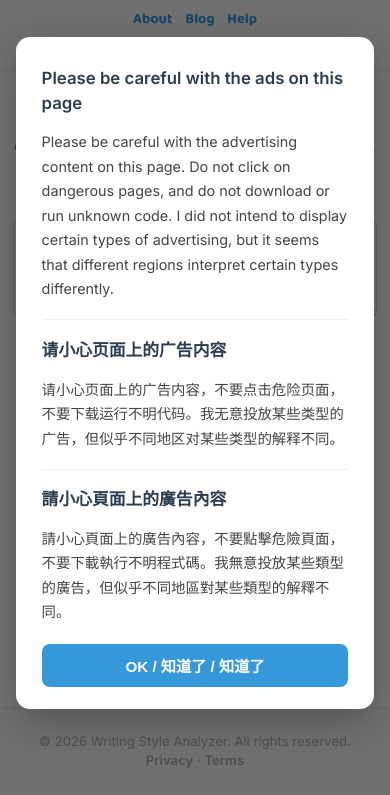
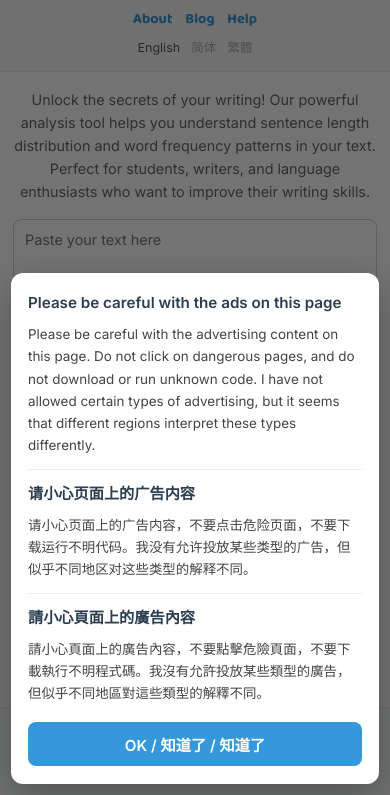
Before and after one commit to cjf9/WritingStyleAnalyzer, a plain HTML site: page index.html in a window 390 px wide. Shown: the part 49-844 px from the top of the page. Drawn offline with nearby package versions, Linux system fonts and the light colour scheme.

Commit message:
inline ad notice styles for mobile, reword copy

```diff
--- a/css/style.css
+++ b/css/style.css
@@ -493,69 +493,3 @@ footer a:hover {
         gap: 0.4rem;
     }
 }
-
-/* ── Ad notice dialog ─────────────────────────────────────── */
-.ad-notice {
-    position: fixed;
-    inset: 0;
-    background: rgba(0, 0, 0, 0.55);
-    display: flex;
-    align-items: center;
-    justify-content: center;
-    z-index: 10000;
-    padding: 1rem;
-}
-
-.ad-notice[hidden] {
-    display: none;
-}
-
-.ad-notice-card {
-    background: #fff;
-    border-radius: 14px;
-    max-width: 520px;
-    width: 100%;
-    max-height: 88vh;
-    overflow-y: auto;
-    padding: 1.8rem 1.6rem 1.4rem;
-    box-shadow: 0 12px 40px rgba(0, 0, 0, 0.28);
-    text-align: left;
-}
-
-.ad-notice-card h2 {
-    font-size: 1.05rem;
-    color: #2c3e50;
-    margin: 0 0 0.9rem;
-    font-weight: 600;
-}
-
-.ad-notice-card p {
-    font-size: 0.9rem;
-    line-height: 1.7;
-    color: #444;
-    margin: 0 0 0.9rem;
-}
-
-.ad-notice-card .ad-notice-sep {
-    height: 1px;
-    background: #eee;
-    margin: 1.1rem 0;
-}
-
-.ad-notice-card button {
-    display: block;
-    width: 100%;
-    margin-top: 1.2rem;
-    padding: 0.65rem 1rem;
-    border: none;
-    border-radius: 8px;
-    background: #3498db;
-    color: #fff;
-    font-size: 0.95rem;
-    font-weight: 600;
-    cursor: pointer;
-}
-
-.ad-notice-card button:hover {
-    background: #2f89c5;
-}
--- a/index.html
+++ b/index.html
@@ -21,23 +21,96 @@
       gtag('config', 'G-694HG8WN72');
     </script>
     <script defer src="https://ana.qbzlw.com/track.js" data-key="4d6718756a7fcd5aa240d7a96d0163c1"></script>
+    <style>
+      /* Ad notice dialog — inlined so it never depends on a fresh style.css */
+      .ad-notice {
+        position: fixed;
+        inset: 0;
+        background: rgba(0, 0, 0, 0.55);
+        display: flex;
+        align-items: center;
+        justify-content: center;
+        z-index: 10000;
+        padding: 1rem;
+        box-sizing: border-box;
+      }
+      .ad-notice[hidden] { display: none; }
+      .ad-notice .ad-notice-card {
+        background: #fff;
+        border-radius: 14px;
+        max-width: 520px;
+        width: 100%;
+        max-height: 88vh;
+        overflow-y: auto;
+        -webkit-overflow-scrolling: touch;
+        padding: 1.6rem 1.4rem 1.3rem;
+        box-shadow: 0 12px 40px rgba(0, 0, 0, 0.28);
+        text-align: left;
+        box-sizing: border-box;
+        font-family: Inter, PingFang SC, Microsoft YaHei, system-ui, sans-serif;
+      }
+      .ad-notice .ad-notice-card h2 {
+        font-size: 1rem;
+        line-height: 1.4;
+        color: #2c3e50;
+        margin: 0 0 0.6rem;
+        font-weight: 600;
+      }
+      .ad-notice .ad-notice-card p {
+        font-size: 0.88rem;
+        line-height: 1.7;
+        color: #444;
+        margin: 0 0 0.8rem;
+      }
+      .ad-notice .ad-notice-sep {
+        height: 1px;
+        background: #eee;
+        margin: 1rem 0;
+      }
+      .ad-notice .ad-notice-card button {
+        display: block;
+        width: 100%;
+        margin-top: 1.1rem;
+        padding: 0.7rem 1rem;
+        border: none;
+        border-radius: 8px;
+        background: #3498db;
+        color: #fff;
+        font-size: 0.95rem;
+        font-weight: 600;
+        cursor: pointer;
+        font-family: inherit;
+      }
+      .ad-notice .ad-notice-card button:hover { background: #2f89c5; }
+      @media (max-width: 600px) {
+        .ad-notice { padding: 0.7rem; align-items: flex-end; }
+        .ad-notice .ad-notice-card {
+          max-height: 82vh;
+          border-radius: 12px;
+          padding: 1.2rem 1.05rem 1.1rem;
+        }
+        .ad-notice .ad-notice-card h2 { font-size: 0.95rem; }
+        .ad-notice .ad-notice-card p { font-size: 0.84rem; line-height: 1.65; }
+        .ad-notice .ad-notice-sep { margin: 0.8rem 0; }
+      }
+    </style>
 </head>
 <body>
     <!-- Ad notice dialog -->
     <div id="adNotice" class="ad-notice" hidden>
         <div class="ad-notice-card" role="dialog" aria-modal="true" aria-labelledby="adNoticeTitle">
             <h2 id="adNoticeTitle">Please be careful with the ads on this page</h2>
-            <p>Please be careful with the advertising content on this page. Do not click on dangerous pages, and do not download or run unknown code. I did not intend to display certain types of advertising, but it seems that different regions interpret certain types differently.</p>
+            <p>Please be careful with the advertising content on this page. Do not click on dangerous pages, and do not download or run unknown code. I have not allowed certain types of advertising, but it seems that different regions interpret these types differently.</p>
 
             <div class="ad-notice-sep"></div>
 
             <h2>请小心页面上的广告内容</h2>
-            <p>请小心页面上的广告内容，不要点击危险页面，不要下载运行不明代码。我无意投放某些类型的广告，但似乎不同地区对某些类型的解释不同。</p>
+            <p>请小心页面上的广告内容，不要点击危险页面，不要下载运行不明代码。我没有允许投放某些类型的广告，但似乎不同地区对这些类型的解释不同。</p>
 
             <div class="ad-notice-sep"></div>
 
             <h2>請小心頁面上的廣告內容</h2>
-            <p>請小心頁面上的廣告內容，不要點擊危險頁面，不要下載執行不明程式碼。我無意投放某些類型的廣告，但似乎不同地區對某些類型的解釋不同。</p>
+            <p>請小心頁面上的廣告內容，不要點擊危險頁面，不要下載執行不明程式碼。我沒有允許投放某些類型的廣告，但似乎不同地區對這些類型的解釋不同。</p>
 
             <button type="button" id="adNoticeClose">OK / 知道了 / 知道了</button>
         </div>
```
